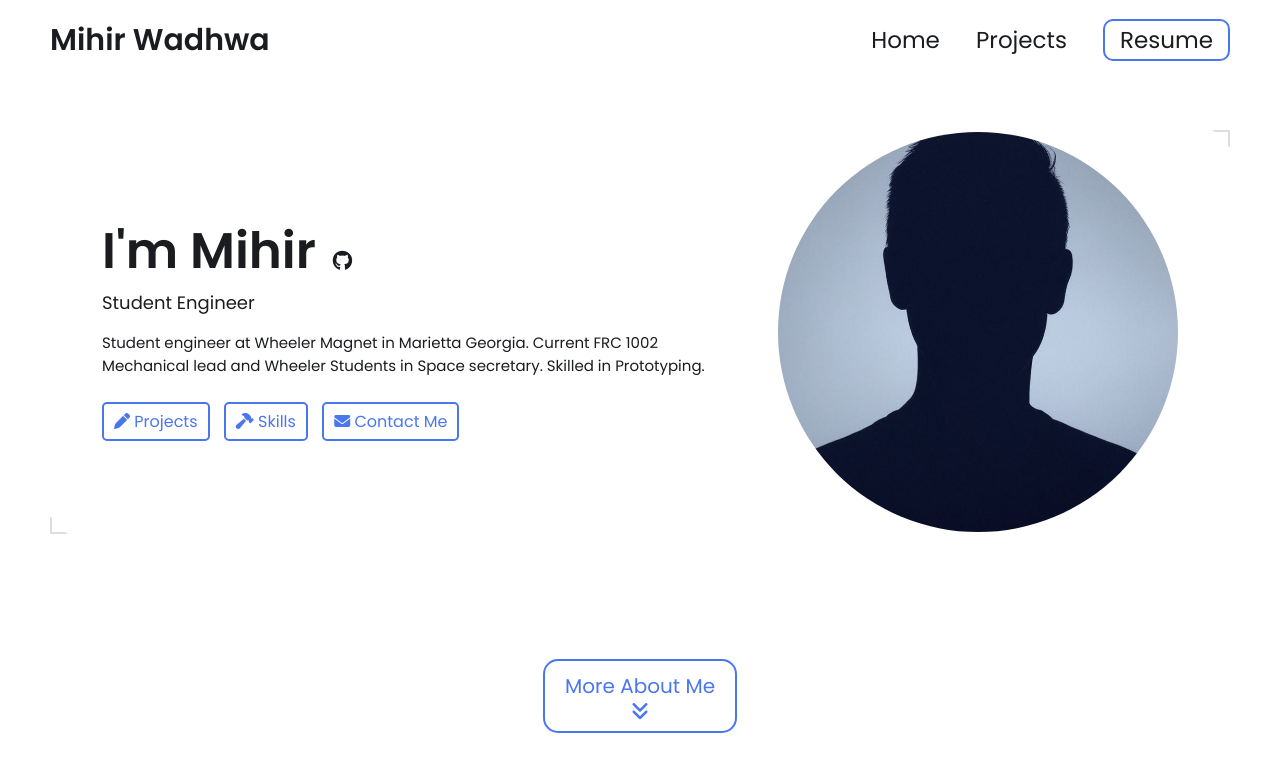
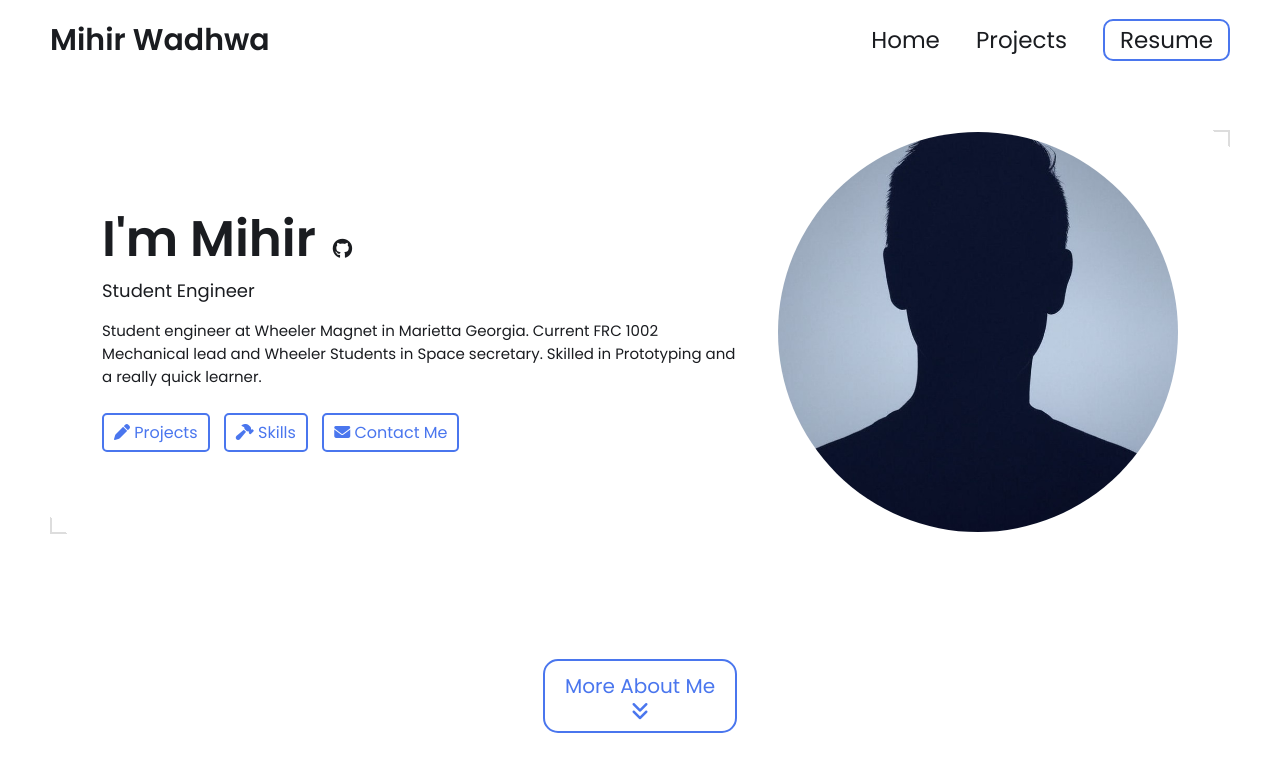
Before and after one commit to mihirwadhwa27/mihirwadhwa27.github.io, a Jekyll site: the page built from index.html, in a window 1280 px wide and 900 px high. Shown: the top 772 px of the window. Built offline with Jekyll 4.4.1, drawn with Linux system fonts in a browser that asks for light colours; part of the change alters nothing that is shown; some of the changed text lies outside the part shown.

Commit message:
Update _config.yml

```diff
--- a/_config.yml
+++ b/_config.yml
@@ -16,7 +16,7 @@ name: Mihir Wadhwa
 headline: Student Engineer
 description: >- # dont remove this line. this will ignore all new lines until the next section
   Student engineer at Wheeler Magnet in Marietta Georgia. Current FRC 1002 Mechanical lead and Wheeler Students in Space secretary.
-  Skilled in Prototyping.
+  Skilled in Prototyping and a really quick learner.
 
 # Place your profile image in /assets/images/profile-image/folder and edit the file name
 profile_image: ./assets/images/profile-image/avatar.jpeg
@@ -55,7 +55,6 @@ skills:
     - FDM
     - Manual Machining
     - Laser Cutting
-    - Water Jet Cutting
     - Arduino / Raspberry Pi
     - Breadboarding for circuit testing
   - category: PCB Design
@@ -64,6 +63,9 @@ skills:
   - category: Problem Solving / Risk Management
     tools:
     - Gantt
+  - category: Programming
+    tools:
+    - Python
 
 
 # Contact Form Setup. Setup an account and copy over the key. When someone fills out the form, it will be received in your email.
```
